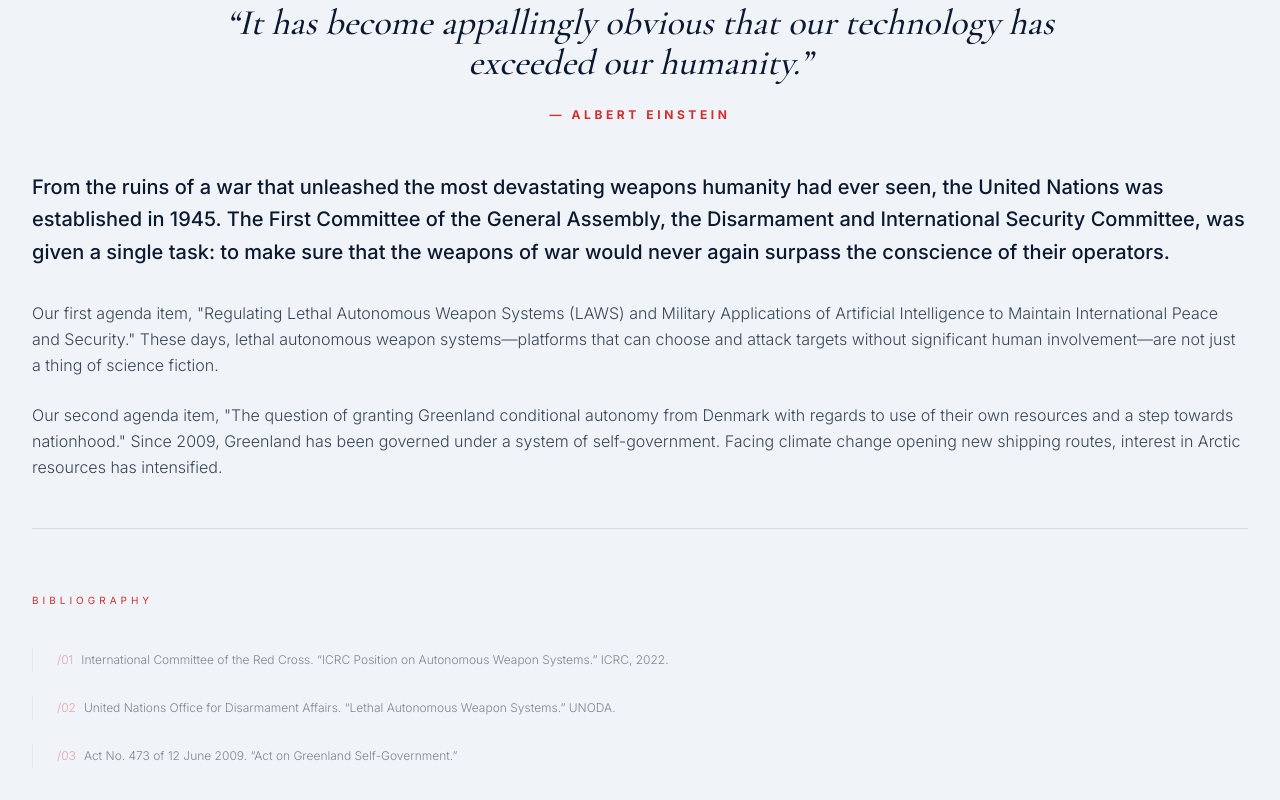
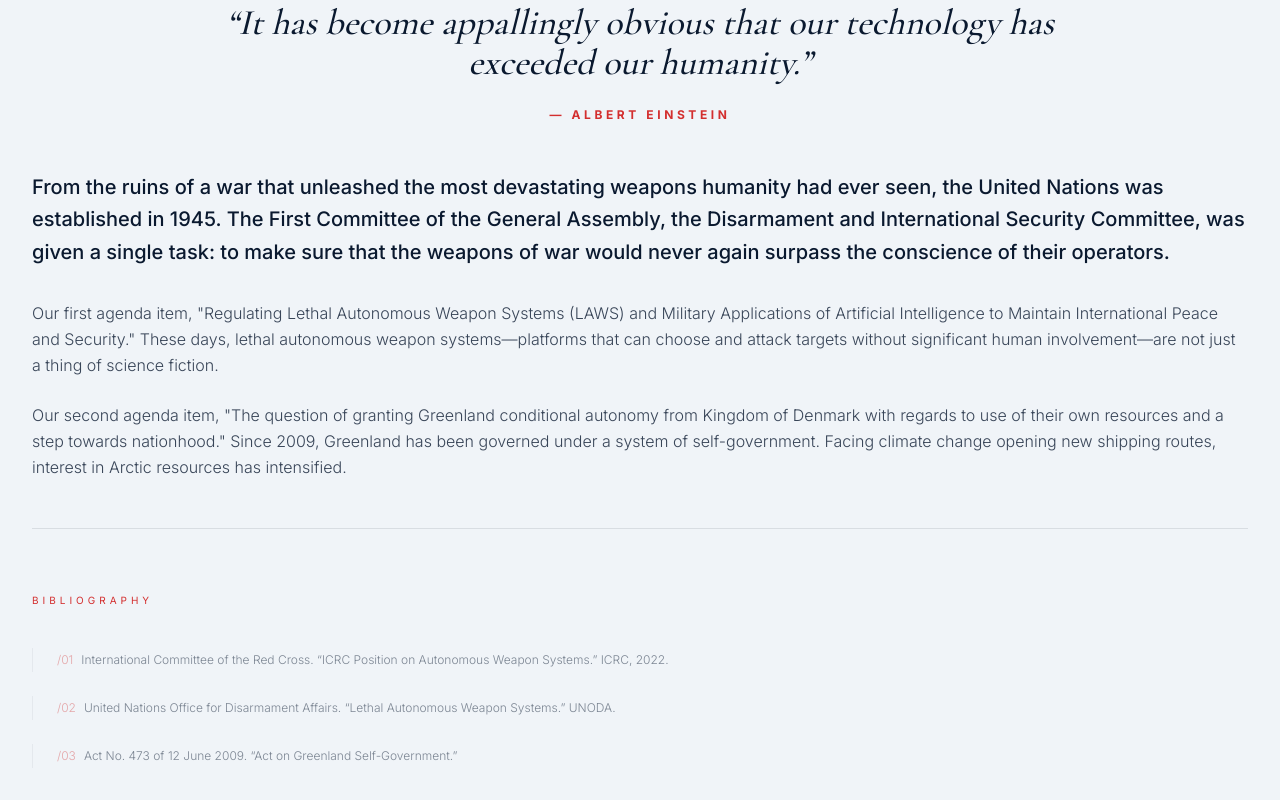
Before and after one commit to 3474575847/sismun-conclave, a Next.js app: page /committees/disec in a window 1280 px wide. Shown: the part 1419-2219 px from the top of the page. Built offline with nearby package versions, Linux system fonts and the light colour scheme.

Commit message:
Corrected 'Denmark' to 'Kingdom of Denmark' in agenda

```diff
--- a/data/committees.ts
+++ b/data/committees.ts
@@ -218,7 +218,7 @@ export const committees: Committee[] = [
             introduction: "From the ruins of a war that unleashed the most devastating weapons humanity had ever seen, the United Nations was established in 1945. The First Committee of the General Assembly, the Disarmament and International Security Committee, was given a single task: to make sure that the weapons of war would never again surpass the conscience of their operators.",
             body: [
                 "Our first agenda item, \"Regulating Lethal Autonomous Weapon Systems (LAWS) and Military Applications of Artificial Intelligence to Maintain International Peace and Security.\" These days, lethal autonomous weapon systems—platforms that can choose and attack targets without significant human involvement—are not just a thing of science fiction.",
-                "Our second agenda item, \"The question of granting Greenland conditional autonomy from Denmark with regards to use of their own resources and a step towards nationhood.\" Since 2009, Greenland has been governed under a system of self-government. Facing climate change opening new shipping routes, interest in Arctic resources has intensified."
+                "Our second agenda item, \"The question of granting Greenland conditional autonomy from Kingdom of Denmark with regards to use of their own resources and a step towards nationhood.\" Since 2009, Greenland has been governed under a system of self-government. Facing climate change opening new shipping routes, interest in Arctic resources has intensified."
             ],
             bibliography: [
                 "International Committee of the Red Cross. “ICRC Position on Autonomous Weapon Systems.” ICRC, 2022.",
```
